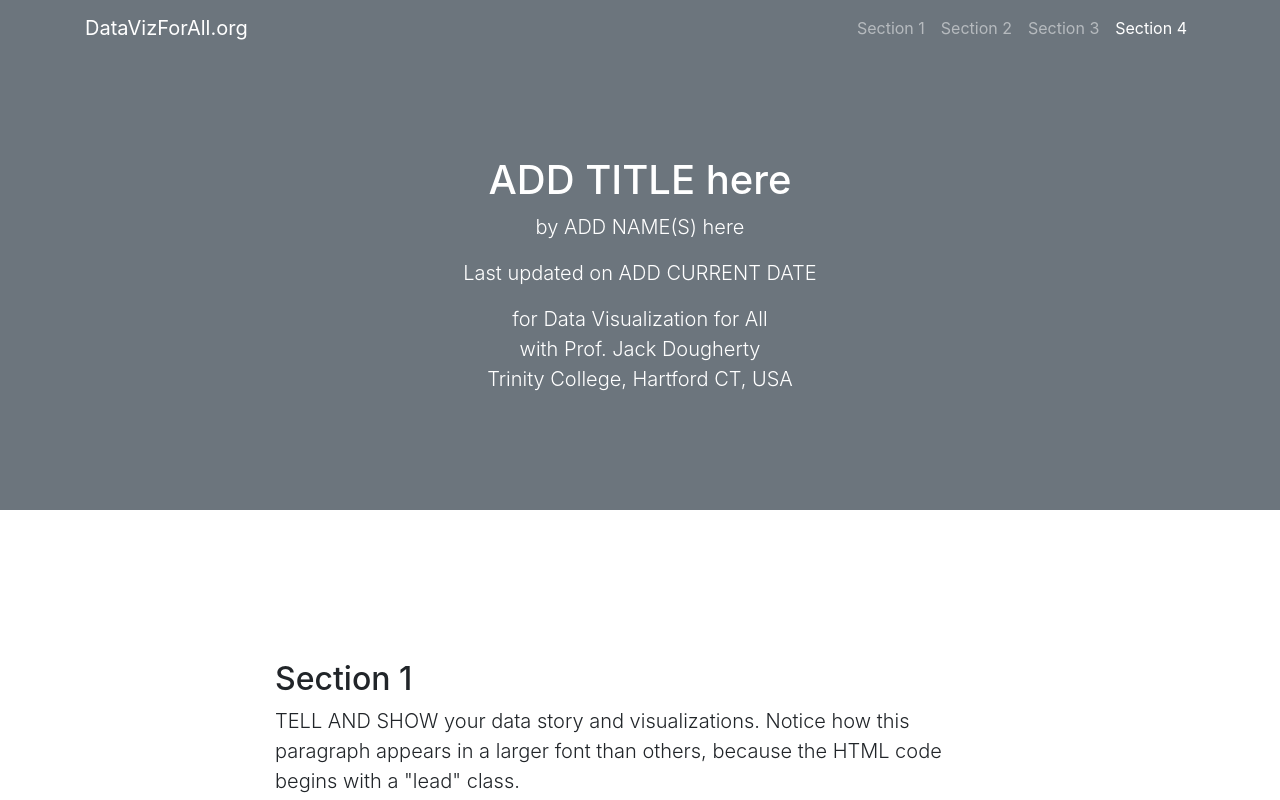
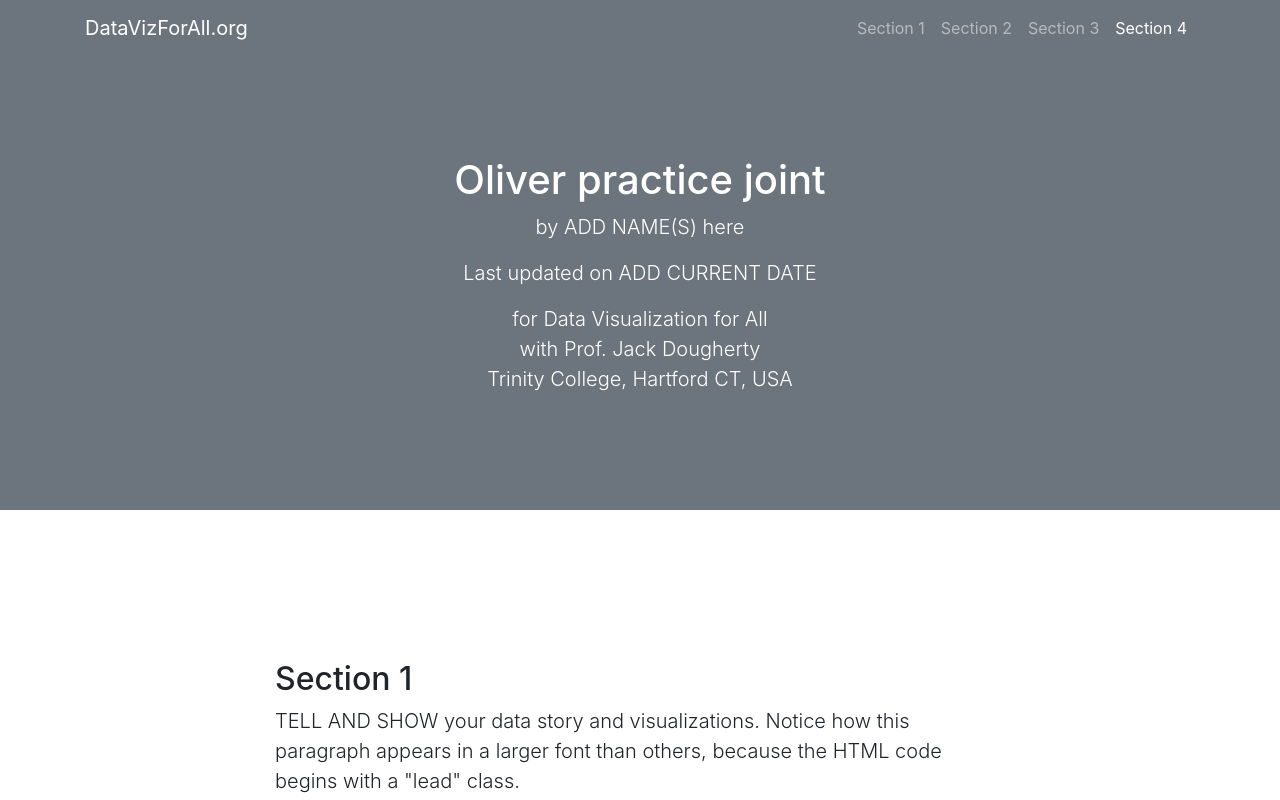
Before and after one commit to Odahlen/sample-datastory, a plain HTML site: page index.html in a window 1280 px wide. Shown: the top 800 px of the page. Drawn offline with nearby package versions, Linux system fonts and the light colour scheme.

Commit message:
Update index.html

```diff
--- a/index.html
+++ b/index.html
@@ -53,7 +53,7 @@
 
   <header class="bg-secondary text-white">
     <div class="container text-center">
-      <h1>ADD TITLE here</h1>
+      <h1>Oliver practice joint</h1>
       <p class="lead">by ADD NAME(S) here</p>
       <p class="lead">Last updated on ADD CURRENT DATE</p>
       <p class="lead">for Data Visualization for All</br>with Prof. Jack Dougherty</br>Trinity College, Hartford CT, USA</p>
```
